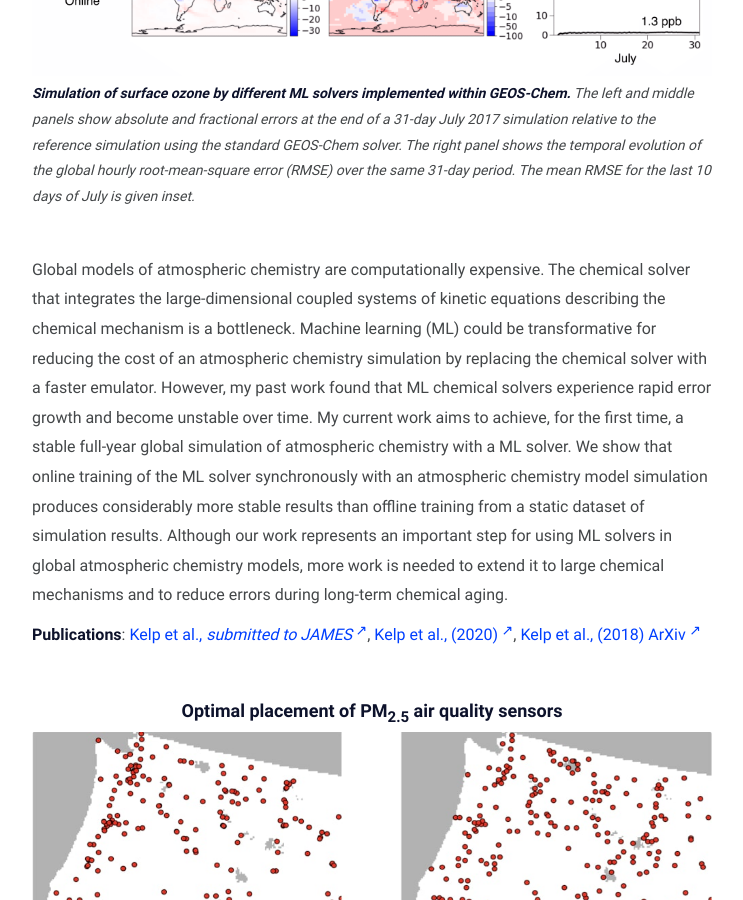
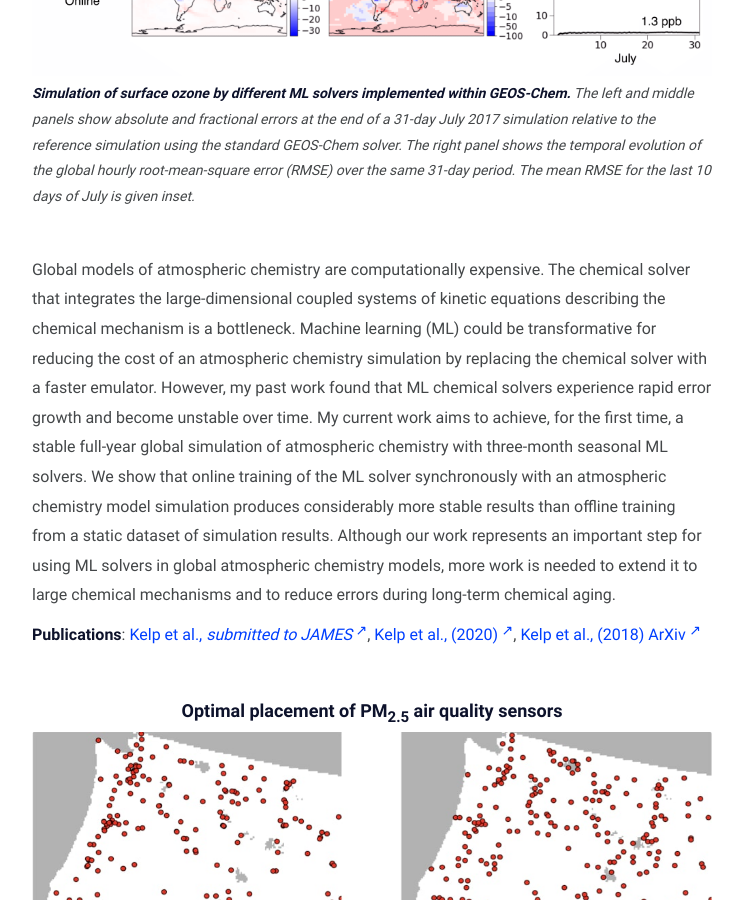
Before and after one commit to mkelp/mkelp.github.io, a Jekyll site: the page built from research.md, in a window 1280 px wide and 900 px high, scrolled down 764 px. Shown: the whole window, without its empty margins (268-1011 px from the left). Built offline with Jekyll 4.4.1, drawn with Linux system fonts in a browser that asks for light colours.

Commit message:
feb update4

```diff
--- a/research.md
+++ b/research.md
@@ -20,7 +20,7 @@ image: assets/img/badlands3.jpg
 
 <br />
 
-Global models of atmospheric chemistry are computationally expensive. The chemical solver that integrates the large-dimensional coupled systems of kinetic equations describing the chemical mechanism is a bottleneck. Machine learning (ML) could be transformative for reducing the cost of an atmospheric chemistry simulation by replacing the chemical solver with a faster emulator. However, my past work found that ML chemical solvers experience rapid error growth and become unstable over time. My current work aims to achieve, for the first time, a stable full-year global simulation of atmospheric chemistry with a ML solver. We show that online training of the ML solver synchronously with an atmospheric chemistry model simulation produces considerably more stable results than offline training from a static dataset of simulation results. Although our work represents an important step for using ML solvers in global atmospheric chemistry models, more work is needed to extend it to large chemical mechanisms and to reduce errors during long-term chemical aging.
+Global models of atmospheric chemistry are computationally expensive. The chemical solver that integrates the large-dimensional coupled systems of kinetic equations describing the chemical mechanism is a bottleneck. Machine learning (ML) could be transformative for reducing the cost of an atmospheric chemistry simulation by replacing the chemical solver with a faster emulator. However, my past work found that ML chemical solvers experience rapid error growth and become unstable over time. My current work aims to achieve, for the first time, a stable full-year global simulation of atmospheric chemistry with three-month seasonal ML solvers. We show that online training of the ML solver synchronously with an atmospheric chemistry model simulation produces considerably more stable results than offline training from a static dataset of simulation results. Although our work represents an important step for using ML solvers in global atmospheric chemistry models, more work is needed to extend it to large chemical mechanisms and to reduce errors during long-term chemical aging.
 
 **Publications**: [Kelp et al., *submitted to JAMES*](https://eartharxiv.org/repository/view/2886/){:target="_blank"}, [Kelp et al., (2020)](https://agupubs.onlinelibrary.wiley.com/doi/abs/10.1029/2020JD032759){:target="_blank"}, [Kelp et al., (2018) ArXiv](https://arxiv.org/abs/1808.03874){:target="_blank"}
 
```
